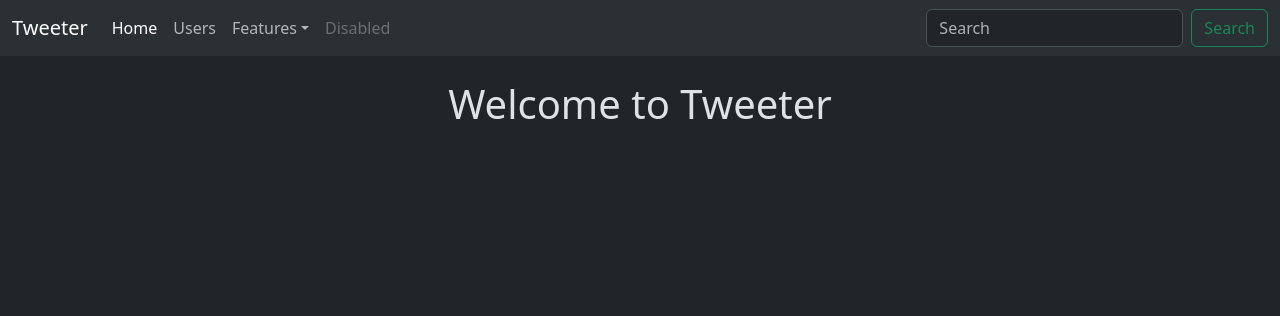
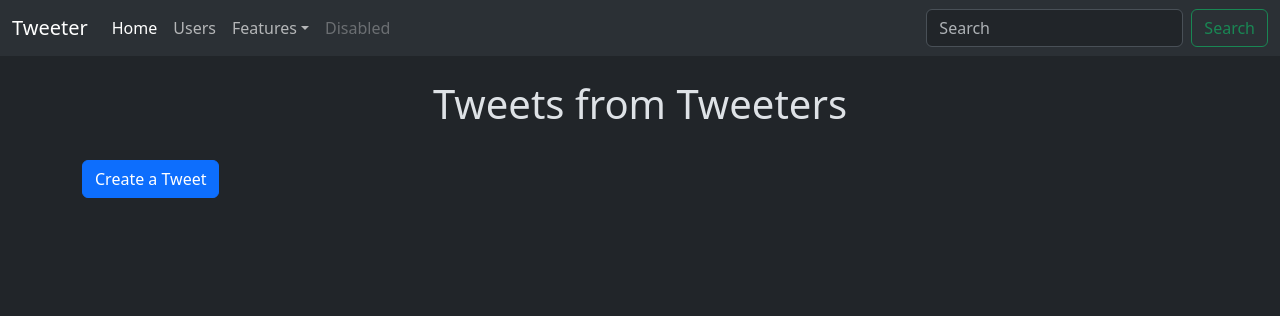
Before and after one commit to OtakuTotipotent/Tweeter, a Django app: page /tweet/ in a window 1280 px wide. Shown: the top 316 px of the page. Run offline with Django 5.2, Linux system fonts and the light colour scheme; data that the repository does not hold is empty.

Commit message:
feat: implement tweet management features including creation, editing, deletion, and update templates

```diff
--- a/templates/layout.html
+++ b/templates/layout.html
@@ -18,7 +18,7 @@
     <body>
         <nav class="navbar navbar-expand-lg bg-body-tertiary">
             <div class="container-fluid">
-                <a class="navbar-brand" href="#">Tweeter</a>
+                <a class="navbar-brand" href="/tweet">Tweeter</a>
                 <button class="navbar-toggler"
                         type="button"
                         data-bs-toggle="collapse"
--- a/tweet/forms.py
+++ b/tweet/forms.py
@@ -6,4 +6,4 @@ from .models import Tweet
 class TweetForm(forms.ModelForm):
     class Meta:
         model = Tweet
-        fields = ("text", "Photo")
+        fields = ["text", "photo"]
--- /dev/null
+++ b/tweet/templates/tweet_list.html
@@ -0,0 +1,27 @@
+{% extends "layout.html" %}
+{% block title %}Tweets{% endblock title %}
+{% block content %}
+  <h1 class="text-center mt-4">Tweets from Tweeters</h1>
+  <a class="btn btn-primary mb-4 mt-4" href="{% url 'tweet_create' %}">Create a Tweet</a>
+  <div class="container row gap-3">
+    {% for tweet in tweets %}
+      <div class="card w-25">
+        {% if tweet.photo %}
+        <img src="{{ tweet.photo.url }}"
+             class="card-img-top"
+             alt="Tweeters Imagine"
+             width="100%"
+             height="">
+             {% else %}
+             <div class="card-img-top"></div>
+             {% endif %}
+        <div class="card-body">
+          <h5 class="card-title">{{ tweet.user.username }}</h5>
+          <p class="card-text">{{ tweet.text }}.</p>
+          <a href="{% url 'tweet_edit' tweet.id %}" class="btn btn-secondary">Edit</a>
+          <a href="{% url 'tweet_delete' tweet.id %}" class="btn btn-danger">Delete</a>
+        </div>
+      </div>
+    {% endfor %}
+  </div>
+{% endblock content %}
--- a/tweet/urls.py
+++ b/tweet/urls.py
@@ -3,5 +3,8 @@ from django.urls import path
 from tweet import views
 
 urlpatterns = [
-    path("", views.index, name="index"),
+    path("", views.tweet_list, name="tweet_list"),
+    path("create/", views.tweet_create, name="tweet_create"),
+    path("<int:tweet_id>/edit/", views.tweet_edit, name="tweet_edit"),
+    path("<int:tweet_id>/delete/", views.tweet_delete, name="tweet_delete"),
 ]
```
Also changed, not shown: tweet/templates/tweet_form.html (added, +17 -0 lines), tweet/templates/tweet_confirm_delete.html (added).
